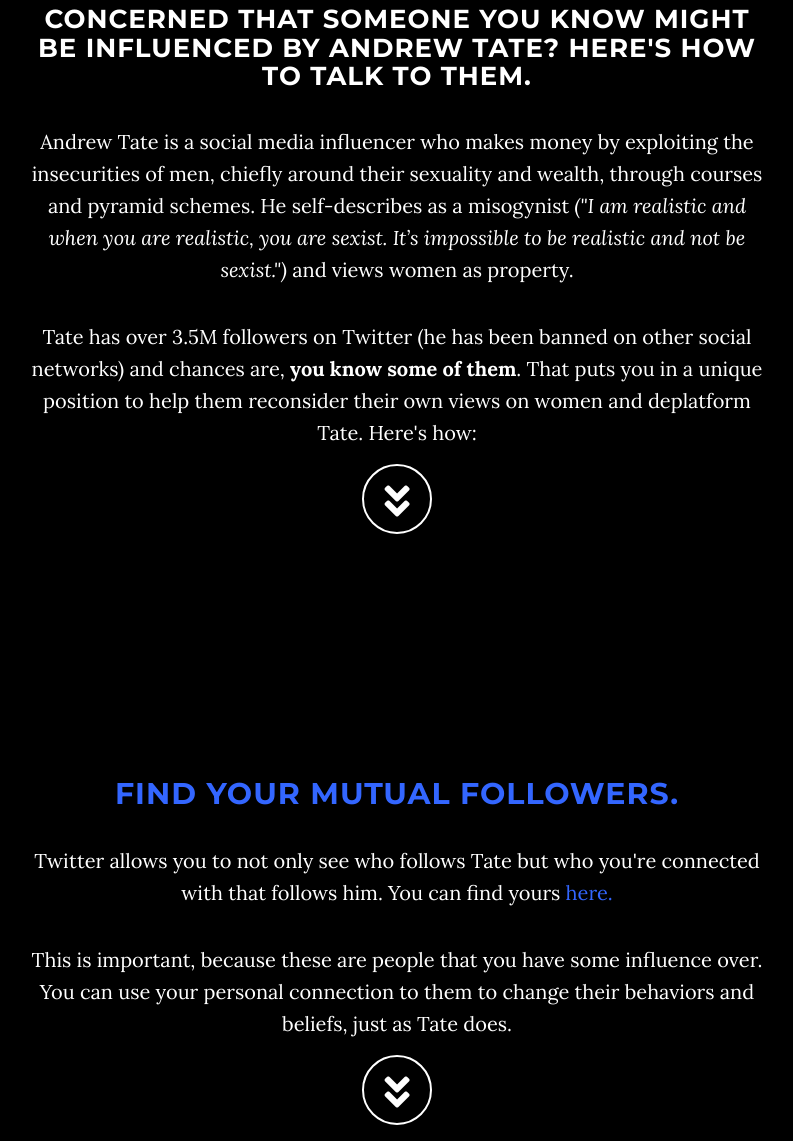
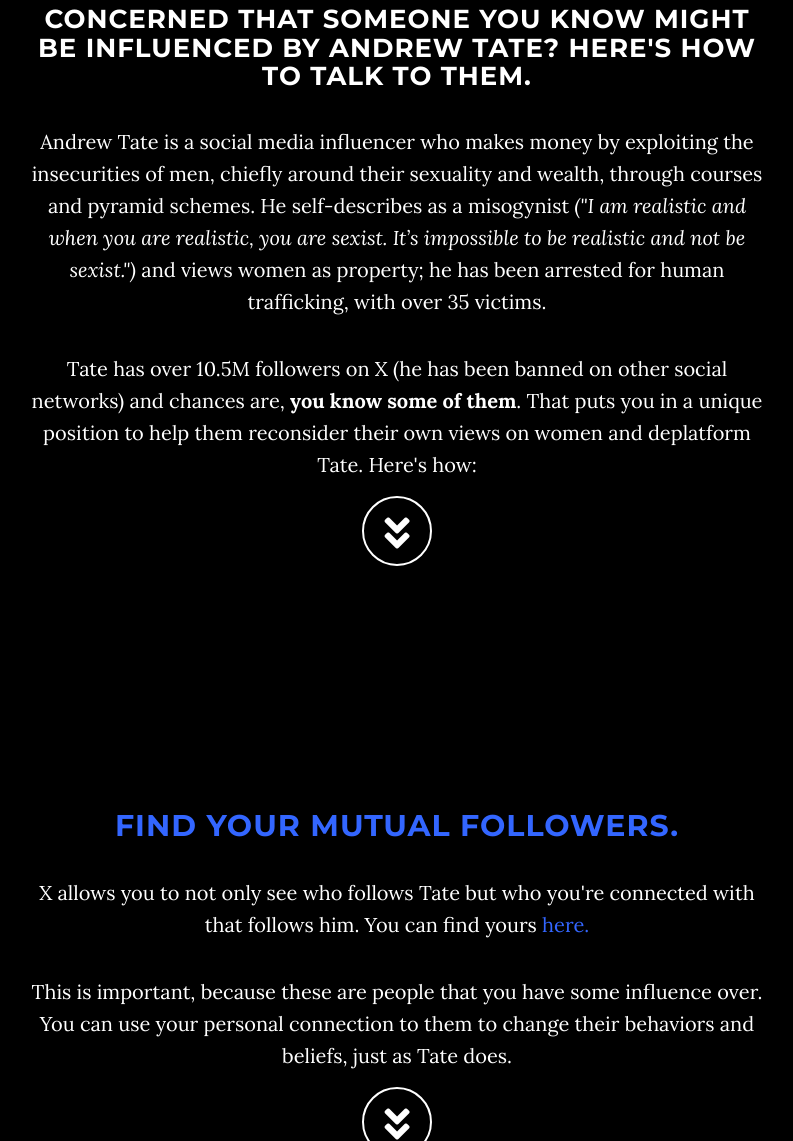
Before and after one commit to mattwallaert/howtotalkaboutandrewtate, a plain HTML site: page index.html in a window 1280 px wide. Shown: the part 360-1501 px from the top of the page, without its empty margins (243-1036 px from the left). Drawn offline with nearby package versions, Linux system fonts and the light colour scheme.

Commit message:
Update index.html

```diff
--- a/index.html
+++ b/index.html
@@ -64,8 +64,8 @@
                         <div class="col-md-8 col-md-offset-2">
                             <h1 class="brand-heading ftc">You can make a difference.</h1>
                             <p><h2 class="intro-text">Concerned that someone you know might be influenced by Andrew Tate? Here's how to talk to them.</h2></p>
-                                <p>Andrew Tate is a social media influencer who makes money by exploiting the insecurities of men, chiefly around their sexuality and wealth, through courses and pyramid schemes. He self-describes as a misogynist <i>("I am realistic and when you are realistic, you are sexist. It’s impossible to be realistic and not be sexist.")</i> and views women as property.</p>
-                        <p>Tate has over 3.5M followers on Twitter (he has been banned on other social networks) and chances are, <b>you know some of them</b>. That puts you in a unique position to help them reconsider their own views on women and deplatform Tate. Here's how:<br>
+                                <p>Andrew Tate is a social media influencer who makes money by exploiting the insecurities of men, chiefly around their sexuality and wealth, through courses and pyramid schemes. He self-describes as a misogynist <i>("I am realistic and when you are realistic, you are sexist. It’s impossible to be realistic and not be sexist.")</i> and views women as property; he has been arrested for human trafficking, with over 35 victims.</p>
+                        <p>Tate has over 10.5M followers on X (he has been banned on other social networks) and chances are, <b>you know some of them</b>. That puts you in a unique position to help them reconsider their own views on women and deplatform Tate. Here's how:<br>
                                     <a href="#mutuals" class="btn btn-circle page-scroll">
                                 <i class="fa fa-angle-double-down animated"></i>
                             </a>
@@ -82,7 +82,7 @@
                     <div class="row">
                         <div class="col-md-8 col-md-offset-2">
                             <h2 class="ftc">Find your mutual followers.</h2></p>
-                                <p>Twitter allows you to not only see who follows Tate but who you're connected with that follows him. You can find yours <a href="https://twitter.com/Cobratate/followers_you_follow" target="_blank">here.</a></p>
+                                <p>X allows you to not only see who follows Tate but who you're connected with that follows him. You can find yours <a href="https://x.com/Cobratate/followers_you_follow" target="_blank">here.</a></p>
                         <p>This is important, because these are people that you have some influence over. You can use your personal connection to them to change their behaviors and beliefs, just as Tate does.<br>
                  <a href="#talkingpoints" class="btn btn-circle page-scroll">
                         <i class="fa fa-angle-double-down animated"></i>
@@ -140,7 +140,7 @@
                     <div class="row">
                         <div class="col-md-8 col-md-offset-2"><ul class="list-inline banner-social-buttons">
                             <li>
-                                <a href="https://twitter.com/intent/tweet?text=I'm%20using%20my%20influence%20to%20end%20misogyny%20and%20deplatform%20Andrew%20Tate;%20you%20can%20too.%20howtotalkaboutandrewtate.com" class="btn btn-default btn-lg"><i class="fab fa-twitter"></i></a>
+                                <a href="https://x.com/intent/tweet?text=I'm%20using%20my%20influence%20to%20end%20misogyny%20and%20deplatform%20Andrew%20Tate;%20you%20can%20too.%20howtotalkaboutandrewtate.com" class="btn btn-default btn-lg"><i class="fab fa-twitter"></i></a>
                             </li>
                             <li>
                                 <a href="https://www.facebook.com/sharer/sharer.php?u=https%3A//howtotalkaboutandrewtate.com" class="btn btn-default btn-lg"><i class="fab fa-facebook-f"></i></a>
```
